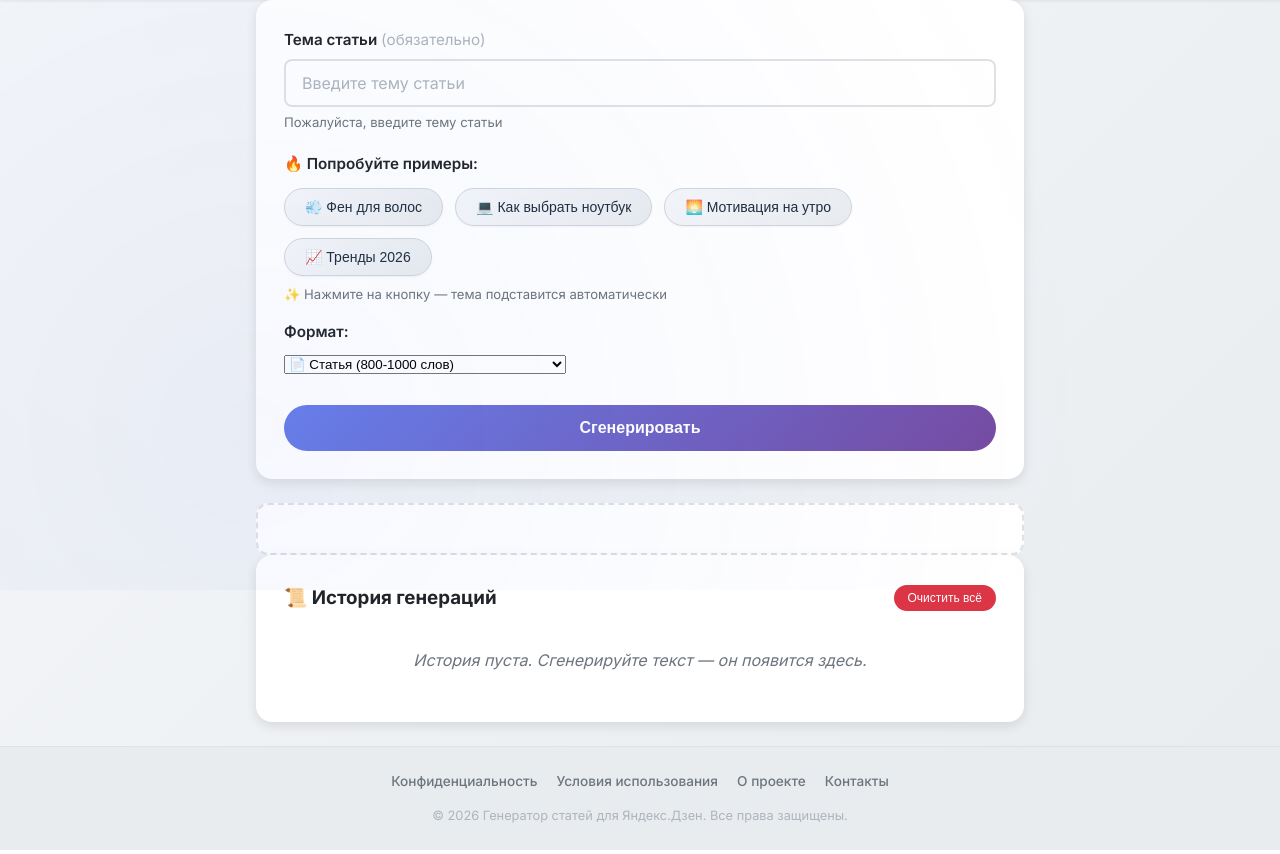
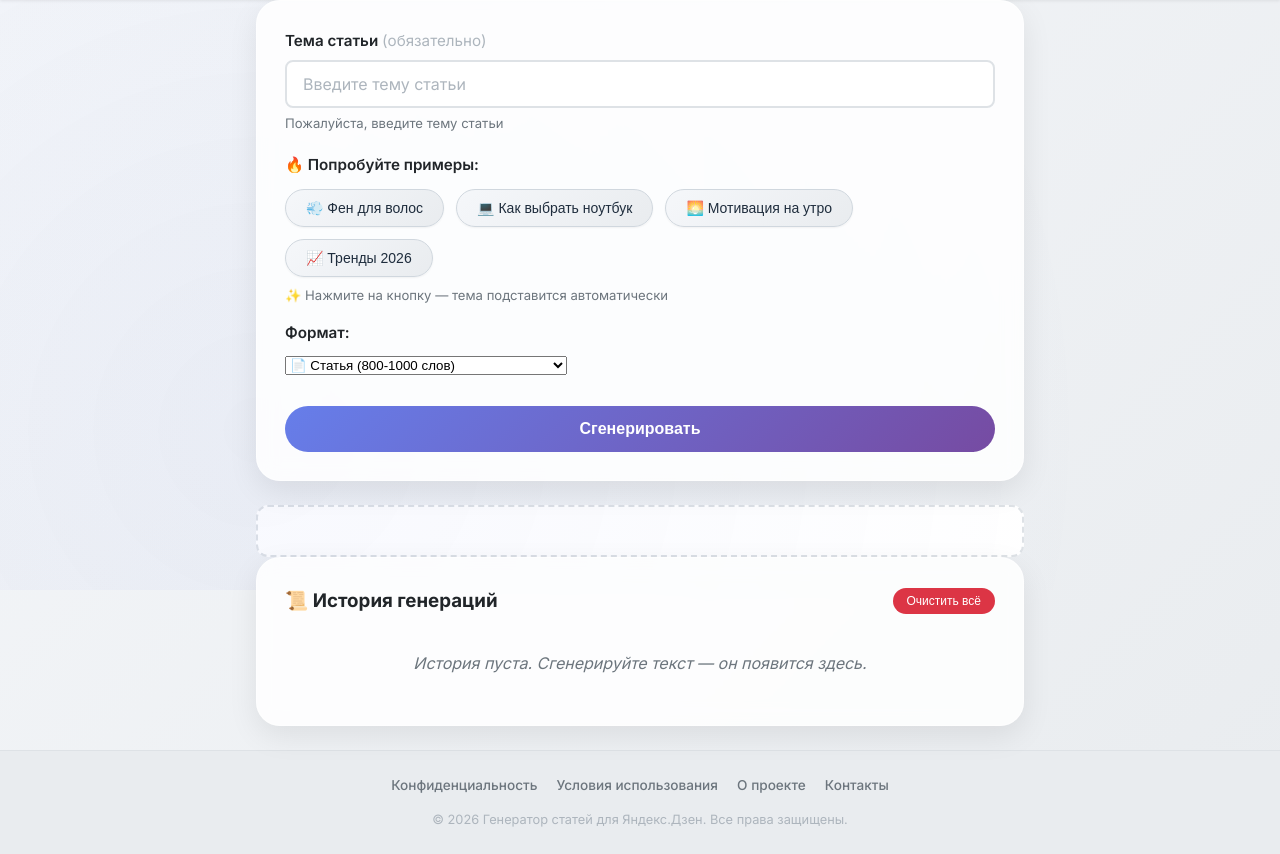
Before and after one commit to Denshik11134/zen_agents_project, a Flask app: page / in a window 1280 px wide. Shown: the part 210-1064 px from the top of the page. Run offline with Flask 3, Linux system fonts and the light colour scheme.

Commit message:
Карточки с прозрачностью для видимости фона

```diff
--- a/static/css/style.css
+++ b/static/css/style.css
@@ -182,12 +182,14 @@ img {
 
 /* ── Card ── */
 .card {
-  background: var(--color-surface);
-  border-radius: var(--radius-lg);
-  box-shadow: var(--shadow-md);
-  padding: 1.75rem;
-  margin-bottom: 1.5rem;
-  transition: box-shadow var(--transition);
+    background: rgba(255, 255, 255, 0.85);
+    backdrop-filter: blur(10px);
+    border-radius: 24px;
+    box-shadow: 0 10px 30px rgba(0, 0, 0, 0.08);
+    padding: 1.75rem;
+    margin-bottom: 1.5rem;
+    transition: transform 0.3s ease, box-shadow 0.3s ease;
+    border: 1px solid rgba(255, 255, 255, 0.5);
 }
 
 .card:hover {
```
